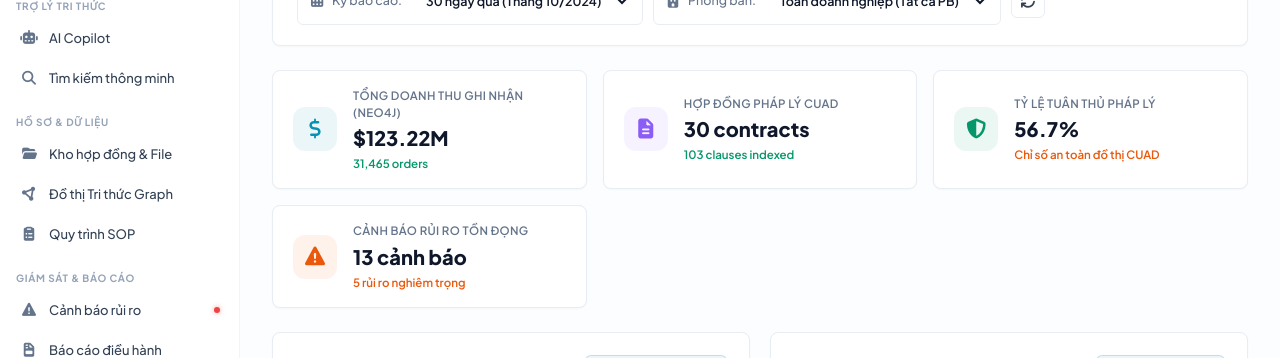
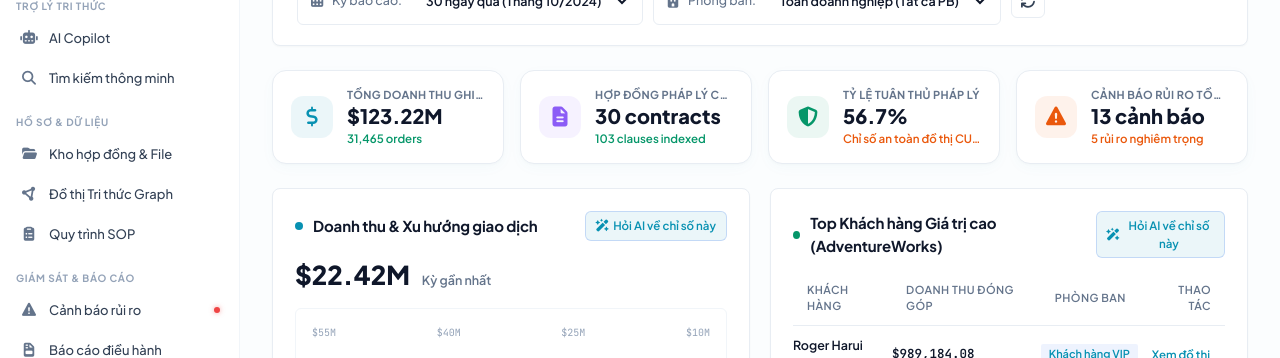
Before and after one commit to ngocanh06/graph-mind, a React (Vite) app in the folder frontend/: page /#home in a window 1280 px wide. Both pictures are taken after a click on the button "Chỉ số Kinh doanh". Shown: the part 203-561 px from the top of the page. Built offline with nearby package versions, Linux system fonts and the light colour scheme; no server answers.

Commit message:
fix(ui): layout 4 quick KPI cards in 1 row in ExecutiveView

```diff
--- a/frontend/src/index.css
+++ b/frontend/src/index.css
@@ -915,6 +915,22 @@ svg {
   background: radial-gradient(1200px 500px at 50% 0px, rgba(6, 182, 212, 0.035) 0%, rgba(255, 255, 255, 0) 100%), var(--bg-app);
 }
 
+.kpi-quick-strip {
+  display: grid;
+  grid-template-columns: repeat(4, minmax(0, 1fr));
+  gap: 16px;
+}
+@media (max-width: 900px) {
+  .kpi-quick-strip {
+    grid-template-columns: repeat(2, minmax(0, 1fr)) !important;
+  }
+}
+@media (max-width: 540px) {
+  .kpi-quick-strip {
+    grid-template-columns: 1fr !important;
+  }
+}
+
 .view {
   position: absolute;
   inset: 0;
--- a/frontend/src/views/m4_decision_support/ExecutiveView.jsx
+++ b/frontend/src/views/m4_decision_support/ExecutiveView.jsx
@@ -464,40 +464,47 @@ export default function ExecutiveView({
           </div>
         </div>
 
-        {/* ── KPI QUICK-STATS STRIP ───────────────────────────── */}
-        <div style={{
-          display: "grid",
-          gridTemplateColumns: "repeat(auto-fit, minmax(240px, 1fr))",
-          gap: "16px"
-        }}>
+        {/* ── KPI QUICK-STATS STRIP (1 HÀNG 4 CỘT) ───────────── */}
+        <div
+          className="kpi-quick-strip"
+          style={{
+            display: "grid",
+            gridTemplateColumns: "repeat(4, minmax(0, 1fr))",
+            gap: "16px"
+          }}
+        >
           {quickKpis.map((kpi, idx) => {
             const Icon = kpi.icon;
             return (
               <div
                 key={idx}
                 style={{
-                  background: "var(--surface)",
-                  border: "1px solid var(--border)",
-                  borderRadius: "var(--r-lg)",
-                  padding: "16px 20px",
+                  background: "var(--surface, #ffffff)",
+                  border: "1px solid var(--border, #e8edf3)",
+                  borderRadius: "14px",
+                  padding: "16px 18px",
                   display: "flex",
                   alignItems: "center",
-                  gap: 16,
-                  boxShadow: "var(--shadow-xs)",
-                  transition: "all 0.15s ease",
+                  gap: 14,
+                  boxShadow: "0 4px 16px -2px rgba(8, 145, 178, 0.04), 0 1px 3px rgba(0, 0, 0, 0.02)",
+                  transition: "all 0.18s ease",
+                  minWidth: 0,
+                  boxSizing: "border-box",
                 }}
                 onMouseEnter={(e) => {
-                  e.currentTarget.style.transform = "translateY(-1px)";
-                  e.currentTarget.style.boxShadow = "var(--shadow-md)";
+                  e.currentTarget.style.transform = "translateY(-2px)";
+                  e.currentTarget.style.boxShadow = "0 8px 24px -4px rgba(8, 145, 178, 0.08), 0 2px 6px rgba(0, 0, 0, 0.03)";
+                  e.currentTarget.style.borderColor = "rgba(8, 145, 178, 0.25)";
                 }}
                 onMouseLeave={(e) => {
                   e.currentTarget.style.transform = "translateY(0)";
-                  e.currentTarget.style.boxShadow = "var(--shadow-xs)";
+                  e.currentTarget.style.boxShadow = "0 4px 16px -2px rgba(8, 145, 178, 0.04), 0 1px 3px rgba(0, 0, 0, 0.02)";
+                  e.currentTarget.style.borderColor = "var(--border, #e8edf3)";
                 }}
               >
                 <div style={{
-                  width: 44,
-                  height: 44,
+                  width: 42,
+                  height: 42,
                   borderRadius: 12,
                   background: kpi.bg,
                   color: kpi.color,
@@ -508,14 +515,38 @@ export default function ExecutiveView({
                 }}>
                   <Icon size={20} strokeWidth={2.2} />
                 </div>
-                <div>
-                  <div style={{ fontSize: 11.5, fontWeight: 600, color: "var(--text-3)", textTransform: "uppercase", letterSpacing: "0.03em" }}>
+                <div style={{ minWidth: 0, overflow: "hidden" }}>
+                  <div style={{
+                    fontSize: 11,
+                    fontWeight: 700,
+                    color: "var(--text-3, #64748b)",
+                    textTransform: "uppercase",
+                    letterSpacing: "0.03em",
+                    whiteSpace: "nowrap",
+                    overflow: "hidden",
+                    textOverflow: "ellipsis"
+                  }}>
                     {kpi.label}
                   </div>
-                  <div style={{ fontSize: 20, fontWeight: 800, color: "var(--text-1)", marginTop: 2, fontFamily: "var(--f-display)" }}>
+                  <div style={{
+                    fontSize: 20,
+                    fontWeight: 800,
+                    color: "var(--text-1, #0f172a)",
+                    marginTop: 2,
+                    fontFamily: "var(--f-display)",
+                    lineHeight: 1.1
+                  }}>
                     {kpi.value}
                   </div>
-                  <div style={{ fontSize: 11.5, fontWeight: 600, color: kpi.isPos ? "var(--green)" : "var(--amber)", marginTop: 2 }}>
+                  <div style={{
+                    fontSize: 11.5,
+                    fontWeight: 600,
+                    color: kpi.isPos ? "var(--green, #059669)" : "var(--amber, #ea580c)",
+                    marginTop: 3,
+                    whiteSpace: "nowrap",
+                    overflow: "hidden",
+                    textOverflow: "ellipsis"
+                  }}>
                     {kpi.sub}
                   </div>
                 </div>
```
